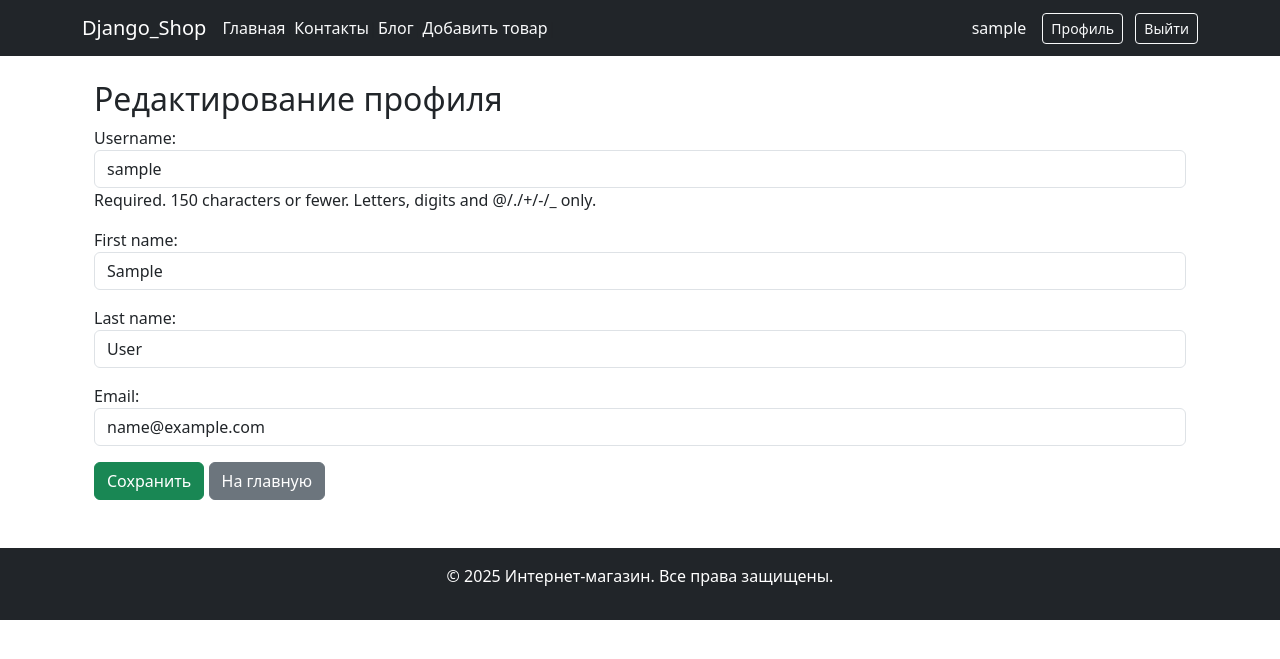
After one commit to cardinal3300/Django_shop_project, a Django app: page /users/profile/ in a window 1280 px wide. The commit adds this page. Shown: the top 659 px of the page. Run offline with Django 5.2, Linux system fonts and the light colour scheme; the visitor is signed in with stand-in values (Sample User, id 1).

Commit message:
Добавлен интерфейс редактирования профиля пользователя

```diff
--- a/catalog/templates/catalog/menu.html
+++ b/catalog/templates/catalog/menu.html
@@ -11,11 +11,10 @@
 
         <div class="ms-auto d-flex align-items-center">
             {% if user.is_authenticated %}
-                <span class="text-light me-3">
-                    {{ user.username }}
-                </span>
+                <span class="text-light me-3">{{ user.username }}</span>
                 <form action="{% url 'users:logout' %}" method="post" class="d-inline">
                     {% csrf_token %}
+                    <a class="btn btn-outline-light btn-sm me-2" href="{% url 'users:profile' %}">Профиль</a>
                     <button type="submit" class="btn btn-outline-light btn-sm">Выйти</button>
                 </form>
             {% else %}
--- a/users/forms.py
+++ b/users/forms.py
@@ -24,3 +24,15 @@ class UserLoginForm(AuthenticationForm):
         'class': 'form-control',
         'placeholder': 'Введите пароль'
     }))
+
+
+class UserProfileForm(forms.ModelForm):
+    class Meta:
+        model = User
+        fields = ['username', 'first_name', 'last_name', 'email']
+        widgets = {
+            'username': forms.TextInput(attrs={'class': 'form-control'}),
+            'first_name': forms.TextInput(attrs={'class': 'form-control'}),
+            'last_name': forms.TextInput(attrs={'class': 'form-control'}),
+            'email': forms.EmailInput(attrs={'class': 'form-control'}),
+        }
--- /dev/null
+++ b/users/templates/users/profile.html
@@ -0,0 +1,15 @@
+{% extends "base.html" %}
+
+{% block title %}Профиль пользователя{% endblock %}
+
+{% block content %}
+<div class="container mt-4">
+    <h2>Редактирование профиля</h2>
+    <form method="post">
+        {% csrf_token %}
+        {{ form.as_p }}
+        <button type="submit" class="btn btn-success">Сохранить</button>
+        <a href="/" class="btn btn-secondary">На главную</a>
+    </form>
+</div>
+{% endblock %}
--- a/users/urls.py
+++ b/users/urls.py
@@ -1,5 +1,5 @@
 from django.urls import path
-from users.views import UserRegisterView, UserLoginView, UserLogoutView
+from users.views import UserRegisterView, UserLoginView, UserLogoutView, UserProfileView
 
 
 app_name = 'users'
@@ -8,4 +8,5 @@ urlpatterns = [
     path("register/", UserRegisterView.as_view(), name="register"),
     path("login/", UserLoginView.as_view(), name="login"),
     path("logout/", UserLogoutView.as_view(), name="logout"),
+    path('profile/', UserProfileView.as_view(), name='profile'),
 ]
--- a/users/views.py
+++ b/users/views.py
@@ -1,10 +1,11 @@
+from django.contrib.auth.mixins import LoginRequiredMixin
 from django.contrib.auth.views import LoginView, LogoutView
-from django.views.generic import CreateView
+from django.views.generic import CreateView, UpdateView
 from django.urls import reverse_lazy
 from django.core.mail import send_mail
 from django.conf import settings
 
-from .forms import UserRegisterForm, UserLoginForm
+from .forms import UserRegisterForm, UserLoginForm, UserProfileForm
 from .models import User
 
 
@@ -38,3 +39,14 @@ class UserLoginView(LoginView):
 
 class UserLogoutView(LogoutView):
     template_name = "users/logout.html"
+
+
+class UserProfileView(LoginRequiredMixin, UpdateView):
+    model = User
+    form_class = UserProfileForm
+    template_name = 'users/profile.html'
+    success_url = reverse_lazy('users:profile')
+
+    def get_object(self, queryset=None):
+        # пользователь может редактировать только свой профиль
+        return self.request.user
```
